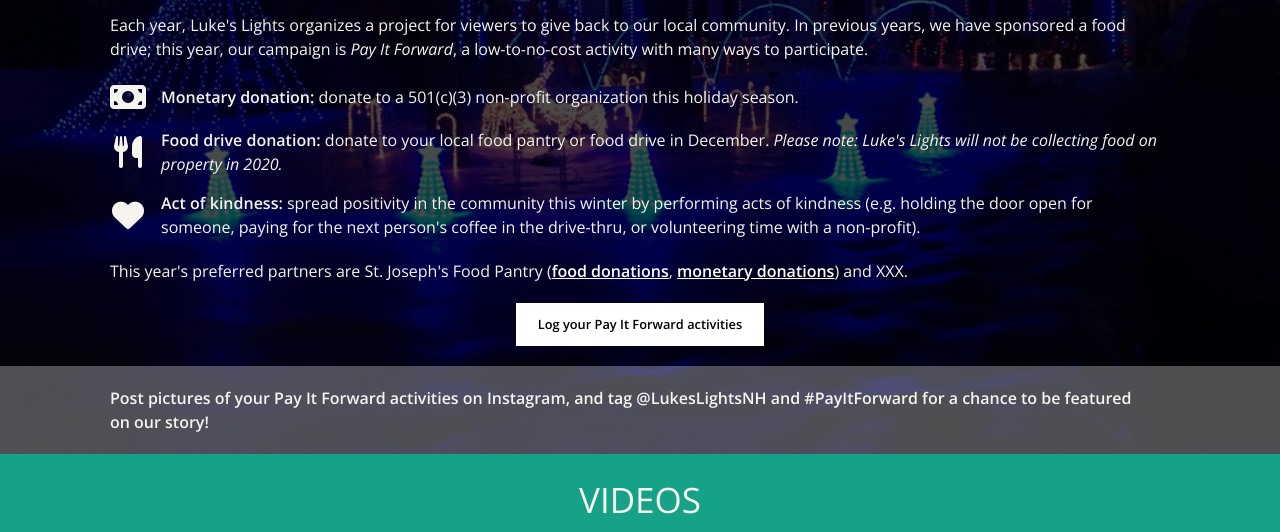
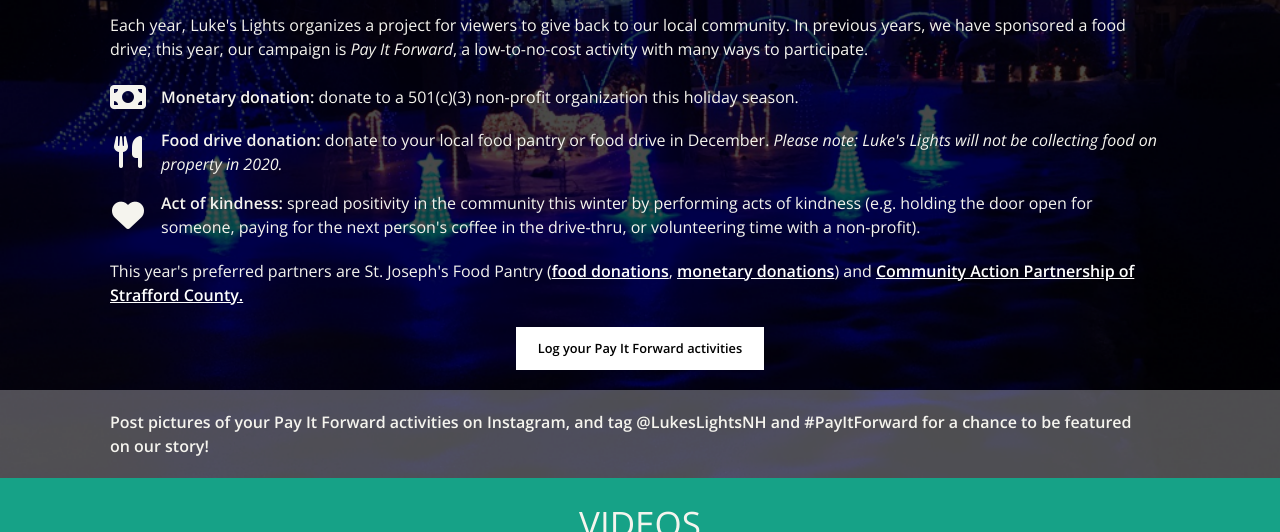
Before and after one commit to ldobson98/lukeslights, a Jekyll site: the page built from index_dec_PIF.html, in a window 1280 px wide and 900 px high, scrolled down 1156 px, cut to the strip 0-532 px from the top of the window. Built offline with Jekyll 4.4.1, drawn with Linux system fonts in a browser that asks for light colours; nearby versions of some CDN libraries.

Commit message:
pif changes

```diff
--- a/index_dec_PIF.html
+++ b/index_dec_PIF.html
@@ -82,7 +82,7 @@
       <i class="fas fa-heart"></i>
       <div><b>Act of kindness:</b> spread positivity in the community this winter by performing acts of kindness (e.g. holding the door open for someone, paying for the next person's coffee in the drive-thru, or volunteering time with a non-profit).</div>
     </div>
-    <p>This year's preferred partners are St. Joseph's Food Pantry (<a href="#" onclick="alert('St. Joseph\'s Food Pantry is equipped to handle donations of non-perishable food items while following CDC guidelines. Please call them at 603-742-4837 to schedule a dropoff.')">food donations</a>, <a href="https://assumptiondovernh.churchgiving.com/ws/opportunities/FoodPantry" window="_blank">monetary donations</a>) and XXX.</p>
+    <p>This year's preferred partners are St. Joseph's Food Pantry (<a href="#" onclick="alert('St. Joseph\'s Food Pantry is equipped to handle donations of non-perishable food items while following CDC guidelines. Please call them at 603-742-4837 to schedule a dropoff.')">food donations</a>, <a href="https://assumptiondovernh.churchgiving.com/ws/opportunities/FoodPantry" target="_blank">monetary donations</a>) and <a href="https://straffordcap.org/donate/" target="_blank">Community Action Partnership of Strafford County.</a></p>
     <div class="buttonrow">
       <a class="button" href="https://docs.google.com/forms/d/e/1FAIpQLSeo_FZm2W_NWs2kBejy74cTiMX-i49Mq7zTlFk1Cju4vphP_w/viewform" target="_blank">Log your Pay It Forward activities</a>
     </div>
```
